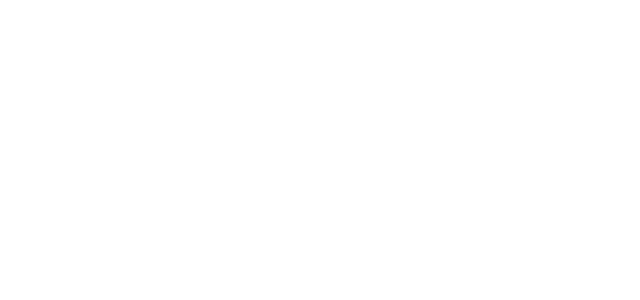
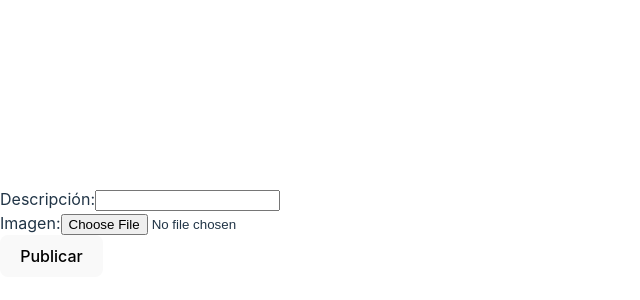
Before and after one commit to JonathanLL2811/proyectofront1, a React (Vite) app: page /post in a window 1280 px wide. Before the commit this address had no page. Shown: the part 168-468 px from the top of the page, without its empty margins (0-640 px from the left). Built offline with nearby package versions, Linux system fonts and the light colour scheme.

Commit message:
ultima actualizacion

```diff
--- a/src/App.jsx
+++ b/src/App.jsx
@@ -3,8 +3,9 @@
 import React from 'react';
 import { BrowserRouter as Router, Routes, Route } from 'react-router-dom';
 import LoginForm from './Components/LoginForm';
-
 import RegistroForm from './Components/RegistroForm';
+import PostForm from './Components/PostForm'; // Importa el componente PostForm
+import Publicaciones from './Components/PublicacionesList'; // Importa el componente Publicaciones
 
 const App = () => {
   return (
@@ -12,6 +13,8 @@
       <Routes>
         <Route path="/" element={<LoginForm />} />
         <Route path="/register" element={<RegistroForm />} />
+        <Route path="/post" element={<PostForm />} /> {/* Agrega la ruta para el componente PostForm */}
+        <Route path="/Publicaciones" element={<Publicaciones />} /> {/* Agrega la ruta para el componente Publicaciones */}
       </Routes>
     </Router>
   );
--- a/src/Components/LoginForm.jsx
+++ b/src/Components/LoginForm.jsx
@@ -11,12 +11,26 @@
 
   const handleSubmit = async (e) => {
     e.preventDefault();
+
     try {
-      // Aquí enviarías una solicitud al backend con los datos de inicio de sesión
-      console.log('Username:', username);
-      console.log('Password:', password);
-      // Lógica para enviar la solicitud al backend y manejar la respuesta
+      const response = await fetch('http://localhost:3000/auth', {
+        method: 'POST',
+        headers: {
+          'Content-Type': 'application/json'
+        },
+        body: JSON.stringify({ nombre_usuario: username, contrasena: password }) // Ajustar los nombres de los campos
+      });
+
+      if (response.ok) {
+        // Si la respuesta es exitosa, redirigir a la página de publicaciones
+        navigate('/post');
+      } else {
+        // Si la respuesta es un error, mostrar un mensaje de error
+        const errorData = await response.json();
+        setError(errorData.error || 'Credenciales incorrectas. Por favor, intenta de nuevo.');
+      }
     } catch (error) {
+      console.error('Error al iniciar sesión:', error);
       setError('Error al iniciar sesión. Por favor, intenta de nuevo.');
     }
   };
--- /dev/null
+++ b/src/Components/PostForm.jsx
@@ -0,0 +1,65 @@
+// src/components/PostForm.jsx
+
+import React, { useState } from 'react';
+
+const PostForm = () => {
+  const [descripcion, setDescripcion] = useState('');
+  const [imagen, setImagen] = useState(null); // Nuevo estado para la imagen
+
+  const handleImageChange = (e) => {
+    const file = e.target.files[0];
+    setImagen(file);
+  };
+
+  const handleSubmit = async (e) => {
+    e.preventDefault();
+
+    try {
+      const formData = new FormData();
+      formData.append('descripcion', descripcion);
+      formData.append('imagen', imagen);
+
+      const response = await fetch('http://localhost:3000/publicaciones', {
+        method: 'POST',
+        body: formData,
+      });
+
+      if (response.ok) {
+        // Publicación exitosa, redirigir a la página de publicaciones o mostrar un mensaje de éxito
+      } else {
+        // Manejar errores de publicación
+        console.error('Error al crear la publicación:', response.statusText);
+      }
+    } catch (error) {
+      console.error('Error al crear la publicación:', error);
+    }
+  };
+
+  return (
+    <form onSubmit={handleSubmit}>
+      <div>
+        <label htmlFor="descripcion">Descripción:</label>
+        <input
+          type="text"
+          id="descripcion"
+          value={descripcion}
+          onChange={(e) => setDescripcion(e.target.value)}
+          required
+        />
+      </div>
+      <div>
+        <label htmlFor="imagen">Imagen:</label>
+        <input
+          type="file"
+          id="imagen"
+          accept="image/*"
+          onChange={handleImageChange}
+          required
+        />
+      </div>
+      <button type="submit">Publicar</button>
+    </form>
+  );
+};
+
+export default PostForm;
--- /dev/null
+++ b/src/Components/PublicacionesList.jsx
@@ -0,0 +1,42 @@
+// src/components/PublicacionesList.jsx
+
+import React, { useEffect, useState } from 'react';
+
+const PublicacionesList = () => {
+  const [publicaciones, setPublicaciones] = useState([]);
+
+  useEffect(() => {
+    const fetchPublicaciones = async () => {
+      try {
+        const response = await fetch('http://localhost:3000/publicaciones');
+        if (response.ok) {
+          const data = await response.json();
+          setPublicaciones(data);
+        } else {
+          console.error('Error al obtener las publicaciones:', response.statusText);
+        }
+      } catch (error) {
+        console.error('Error al obtener las publicaciones:', error);
+      }
+    };
+
+    fetchPublicaciones();
+  }, []);
+
+  return (
+    <div>
+      <h2>Publicaciones</h2>
+      <ul>
+        {publicaciones.map((publicacion) => (
+          <li key={publicacion.id_publicacion}>
+            <img src={`data:${publicacion.mime_type};base64,${publicacion.foto}`} alt={publicacion.nombre_foto} />
+            <p>{publicacion.descripcion}</p>
+            <p>Publicado por: {publicacion.nombre_usuario}</p>
+          </li>
+        ))}
+      </ul>
+    </div>
+  );
+};
+
+export default PublicacionesList;
```
